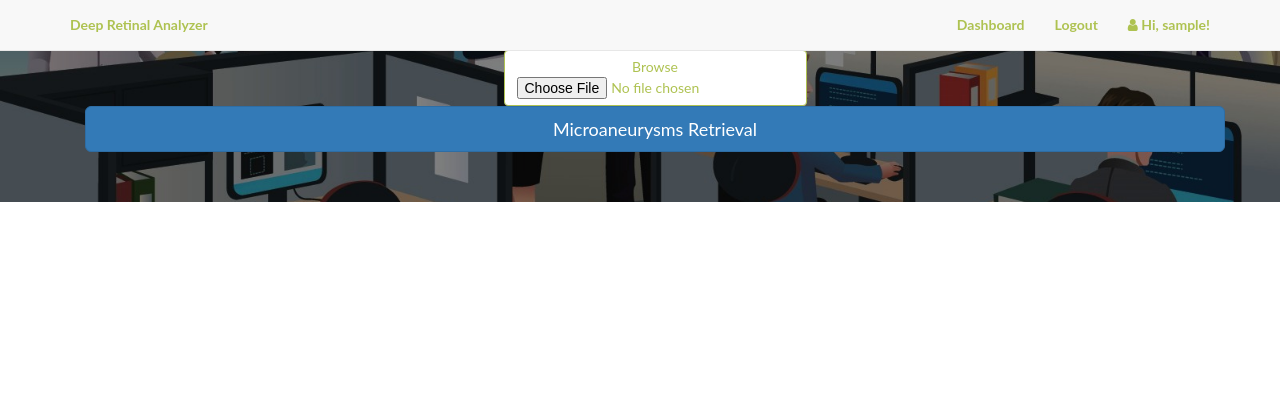
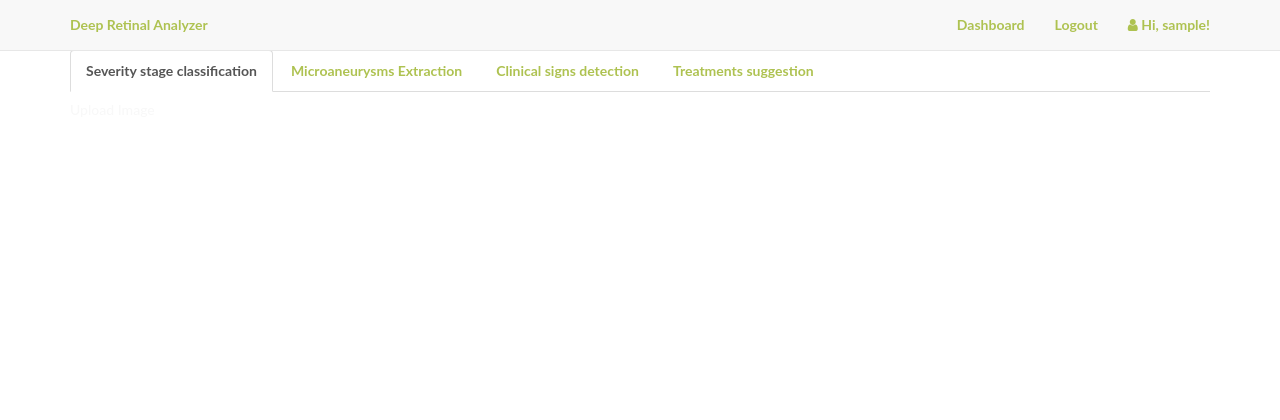
Before and after one commit to isurusuranga/Retinal-Image-Analyzer, a Flask app: page /dashboard in a window 1280 px wide. Shown: the top 420 px of the page. Run offline with Flask 2, Linux system fonts and the light colour scheme; the visitor is signed in with stand-in values (Sample User, id 1); data comes from the database, SQL or seed files in the repository; some libraries are stand-ins or nearby versions.

Commit message:
add tabpanes for each task in dashboard

```diff
--- a/application/business/microaneurysms_retrieval.py
+++ b/application/business/microaneurysms_retrieval.py
@@ -7,6 +7,9 @@ def microaneurysms_extraction(data):
     convert_image = np.fromstring(data, np.uint8)
     # decode image
     img = cv2.imdecode(convert_image, cv2.IMREAD_COLOR)
+    # USING OPENCV SPLIT FUNCTION
+    blue ,geen, red = cv2.split(img)
+
     # build a response dict to send back to client
     response = {'message': 'image received. size={}x{}'.format(img.shape[1], img.shape[0])}
     json_response = json.dumps(response)
--- a/application/static/css/style.css
+++ b/application/static/css/style.css
@@ -74,11 +74,36 @@ p.copyright {
     height: 100%;
 }
 
+.dashboard-header {
+    padding-top: 50px;
+    padding-bottom: 50px;
+    color: #f8f8f8;
+    height: 100%;
+}
+
 .intro-message {
     position: relative;
     padding-top: 20%;
     padding-bottom: 20%;
 }
+
+.dashboard-message {
+    position: relative;
+    padding-top: 20%;
+    padding-bottom: 20%;
+}
+
+.dashboard-message > h1 {
+    margin: 0;
+    font-size: 3em;
+    color: dimgrey;
+}
+
+.dashboard-message > h3 {
+    text-shadow: 2px 2px 3px rgba(0,0,0,0.6);
+    color: dimgrey;
+}
+
 
 .intro-message > h1 {
     margin: 0;
--- a/application/templates/base.html
+++ b/application/templates/base.html
@@ -3,6 +3,7 @@
 <head>
     <title>{{ title }} | Deep Retinal Analyzer</title>
     <script src="https://ajax.googleapis.com/ajax/libs/jquery/3.2.1/jquery.min.js"></script>
+    <script src="https://maxcdn.bootstrapcdn.com/bootstrap/3.3.7/js/bootstrap.min.js"></script>
     <link href="https://maxcdn.bootstrapcdn.com/bootstrap/3.3.7/css/bootstrap.min.css" rel="stylesheet"/>
     <link href="https://maxcdn.bootstrapcdn.com/font-awesome/4.7.0/css/font-awesome.min.css" rel="stylesheet">
     <!--<link href="static/css/style.css" rel="stylesheet"/>-->
--- a/application/templates/home/dashboard.html
+++ b/application/templates/home/dashboard.html
@@ -1,28 +1,58 @@
 {% extends "base.html" %}
 {% block title %}Dashboard{% endblock %}
 {% block body %}
-<div class="intro-header">
+<div class="dashboard-header">
     <div class="container">
-        <div class="row">
-            <div class="col-lg-12">
-                <!--<div class="intro-message">-->
+        <!--<div class="row">-->
+            <!--<div class="col-lg-4">-->
+                <!--<div class="dashboard-message">-->
                     <!--<h1>The Dashboard</h1>-->
                     <!--<h3>We made it here!</h3>-->
                     <!--<hr class="intro-divider">-->
                 <!--</div>-->
-                <div class="container">
+                <!--<form method="post" role="form" id="micro_form">-->
+                    <!--<span class="btn btn-default" id="upload_micro_img"> Browse-->
+                        <!--<input type="file" name="micro_image" id="micro_image" onchange="loadImage()">-->
+                        <!--&lt;!&ndash;<img src="" style="height: auto;width: auto;" id="uploaded_micro_img">&ndash;&gt;-->
+                    <!--</span>-->
 
-                    <form method="post" role="form" id="micro_form">
-                        <span class="btn btn-default btn-file">
-                        Browse <input type="file" name="micro_image" id="micro_image">
-                      </span>
+                    <!--<button class="btn btn-sm btn-primary" onclick="microRetrieval()" type="button">Microaneurysms Retrieval </button>-->
+                <!--</form>-->
 
-                        <button class="btn btn-lg btn-primary btn-block" onclick="microRetrieval()" type="button">Microaneurysms Retrieval </button>
-                    </form>
+            <!--</div>-->
+        <!--</div>-->
+        <ul class="nav nav-tabs">
+            <li class="active"><a data-toggle="tab" href="#home">Severity stage classification</a></li>
+            <li><a data-toggle="tab" href="#menu1">Microaneurysms Extraction</a></li>
+            <li><a data-toggle="tab" href="#menu2">Clinical signs detection</a></li>
+            <li><a data-toggle="tab" href="#menu3">Treatments suggestion</a></li>
+        </ul>
 
-                </div>
+        <div class="tab-content">
+            <div id="home" class="tab-pane fade in active">
+                <h5>Upload Image</h5>
+            </div>
+            <div id="menu1" class="tab-pane fade">
+                <h5 style="color: dimgrey;">Upload Image</h5>
+                <form method="post" role="form" id="micro_form">
+                <span class="btn btn-default" id="upload_micro_img"> Browse
+                <input type="file" name="micro_image" id="micro_image" onchange="loadImage()">
+                    <!--<img src="" style="height: auto;width: auto;" id="uploaded_micro_img">-->
+                </span>
+
+                    <button class="btn btn-sm btn-primary" onclick="microRetrieval()" type="button">Microaneurysms Retrieval </button>
+                </form>
+            </div>
+            <div id="menu2" class="tab-pane fade">
+                <h3>Menu 2</h3>
+                <p>Sed ut perspiciatis unde omnis iste natus error sit voluptatem accusantium doloremque laudantium, totam rem aperiam.</p>
+            </div>
+            <div id="menu3" class="tab-pane fade">
+                <h3>Menu 3</h3>
+                <p>Eaque ipsa quae ab illo inventore veritatis et quasi architecto beatae vitae dicta sunt explicabo.</p>
             </div>
         </div>
+
     </div>
 </div>
 
@@ -47,5 +77,16 @@ function microRetrieval() {
 
 }
 
+function loadImage() {
+    var file = document.getElementById('micro_image').files[0];
+    var reader  = new FileReader();
+    reader.onload = function(e)  {
+        var image = document.createElement("img");
+        image.src = e.target.result;
+        document.getElementById('upload_micro_img').appendChild(image);
+    };
+    reader.readAsDataURL(file);
+}
+
 </script>
 {% endblock %}
```
